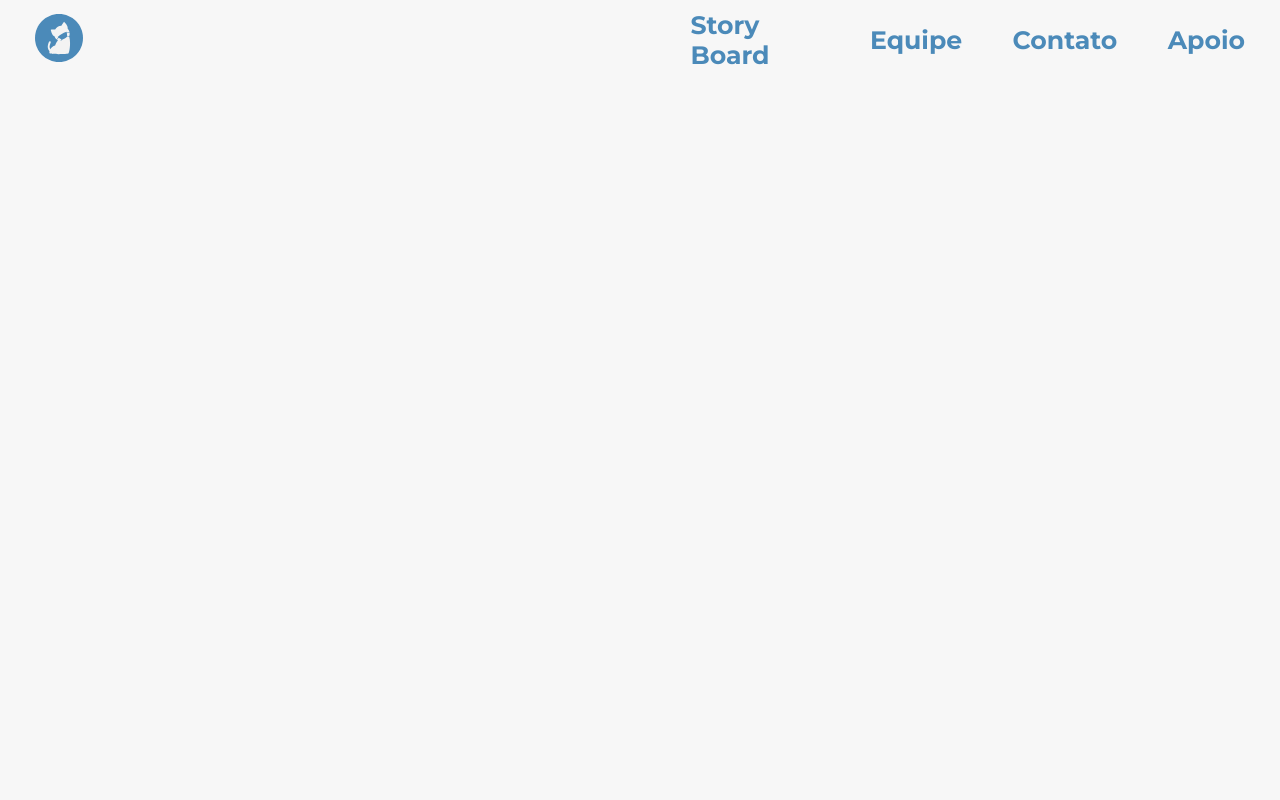
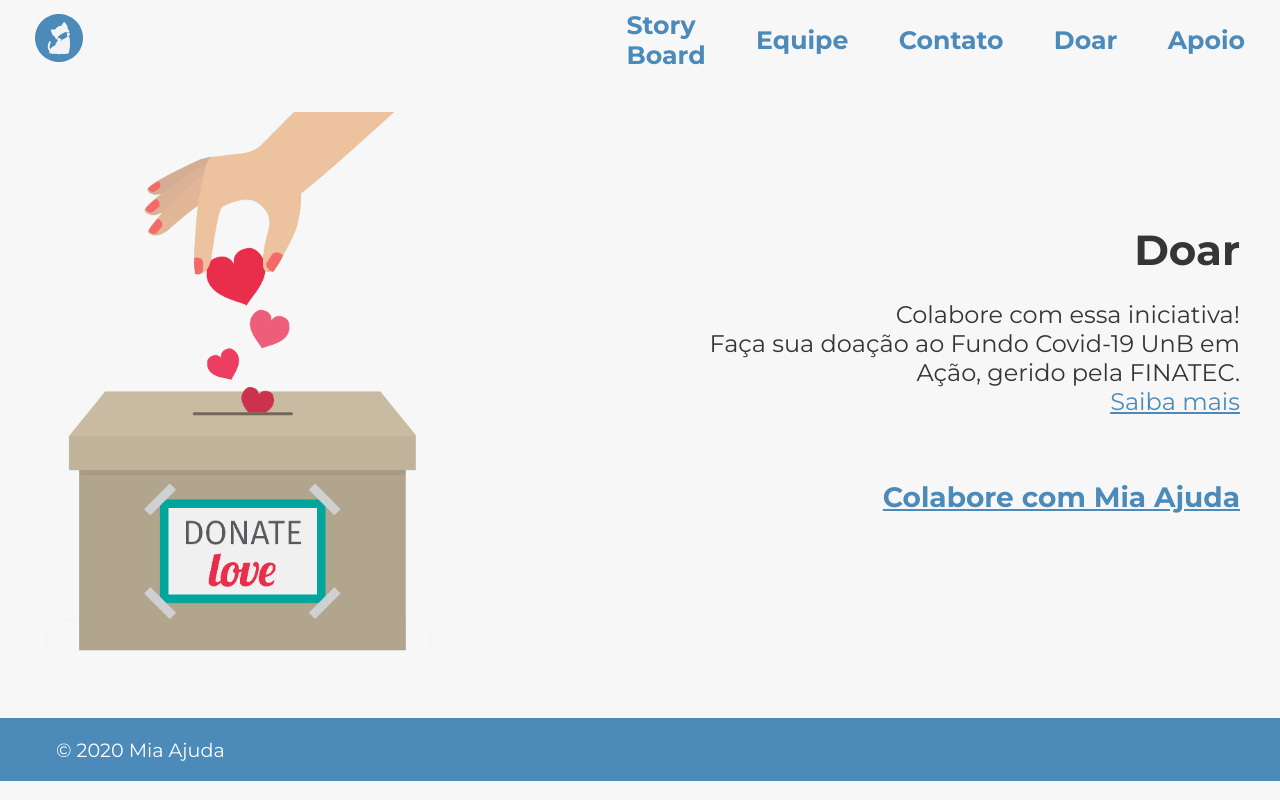
Before and after one commit to mia-ajuda/Institucional, a React (Create React App) app: page /doar in a window 1280 px wide. Built offline with nearby package versions, Linux system fonts and the light colour scheme.

Commit message:
Adicionando pagina de doacao

```diff
--- a/src/components/NavBar/index.js
+++ b/src/components/NavBar/index.js
@@ -44,6 +44,9 @@ export default function NavBar() {
             <NavLink id='navTitle' to='/contact'>
               Contato
             </NavLink>
+            <NavLink id='navTitle' to='/doar'>
+              Doar
+            </NavLink>
             <NavLink id='navTitle' to='/support'>
               Apoio
             </NavLink>
@@ -75,6 +78,9 @@ export default function NavBar() {
           <NavLink id='navTitle' to='/contact' onClick={closeSidebar}>
             Contato
           </NavLink>
+          <NavLink id='navTitle' to='/doar' onClick={closeSidebar}>
+            Doar
+          </NavLink>
           <NavLink id='navTitle' to='/support' onClick={closeSidebar}>
             Apoio
           </NavLink>
--- /dev/null
+++ b/src/pages/Doar/index.js
@@ -0,0 +1,40 @@
+import React from 'react';
+
+import { Container } from './styles';
+import doarImg from '../../assets/images/doar.png';
+
+function Doar() {
+  return (
+    <Container>
+      <div>
+        <div>
+          <img style={{ width: '25rem' }} src={doarImg} alt='contact' />
+        </div>
+        <div id='contactContent'>
+          <h3>Doar</h3>
+          <p>
+            Colabore com essa iniciativa! <br />
+            Faça sua doação ao Fundo Covid-19 UnB em Ação, gerido pela FINATEC.{' '}
+            <br />
+            <a
+              target='blank'
+              style={{ color: '#4b8ab9' }}
+              href='https://noticias.unb.br/76-institucional/4217-unb-cria-fundo-para-doacoes-de-combate-a-covid-19'
+            >
+              Saiba mais
+            </a>
+          </p>
+          <a
+            target='blank'
+            className='emailLink'
+            href='https://www.finatec.org.br/doacaoprojetos/form/projetodoacao/29'
+          >
+            Colabore com Mia Ajuda
+          </a>
+        </div>
+      </div>
+    </Container>
+  );
+}
+
+export default Doar;
--- /dev/null
+++ b/src/pages/Doar/styles.js
@@ -0,0 +1,81 @@
+import styled from 'styled-components';
+
+export const Container = styled.div`
+  width: 100%;
+  height: 100%;
+  padding: 7rem 0 4rem 0;
+  background-color: #f7f7f7;
+
+  div {
+    display: flex;
+    flex-direction: row;
+
+    div {
+      width: 50%;
+      img {
+        width: 100%;
+        margin: 0 2.5rem;
+      }
+    }
+
+    #contactContent {
+      display: flex;
+      flex-direction: column;
+      justify-content: center;
+      margin: 0 2.5rem;
+
+      .emailLink {
+        display: inline-block;
+        padding: 1em 0em;
+        text-align: right;
+        font-size: 2em;
+        margin-top: .8rem;
+        color: #4b8ab9;
+        font-weight: bold
+      }
+
+      h3 {
+        font-size: 3em;
+        text-align: right;
+      }
+
+      p {
+        padding: 1em 0em;
+        text-align: right;
+      }
+    }
+  }
+
+  @media only screen and (max-width: 768px) {
+    div {
+      flex-direction: column;
+      margin: 0;
+
+      div {
+        width: 70%;
+        align-self: center;
+        img {
+          width: 100%;
+          margin: 0;
+        }
+      }
+
+      #contactContent {
+        margin-top: 3rem;
+
+        .emailLink {
+          font-size: 1.2rem;
+          text-align: center;
+        }
+
+        h3 {
+          text-align: center;
+        }
+
+        p {
+          text-align: center;
+        }
+      }
+    }
+  }
+`;
--- a/src/routes.js
+++ b/src/routes.js
@@ -5,6 +5,7 @@ import Team from './pages/team';
 import Contact from './pages/contact';
 import Support from './pages/support';
 import Storyboard from './pages/storyboard';
+import Doar from './pages/Doar';
 
 export default function Routes() {
   return (
@@ -12,6 +13,7 @@ export default function Routes() {
       <Route path='/' exact component={Home} />
       <Route path='/team' component={Team} />
       <Route path='/contact' component={Contact} />
+      <Route path='/doar' component={Doar} />
       <Route path='/support' component={Support} />
       <Route path='/story-board' component={Storyboard} />
     </Switch>
```
Also changed, not shown: src/assets/images/doar.png (added).
